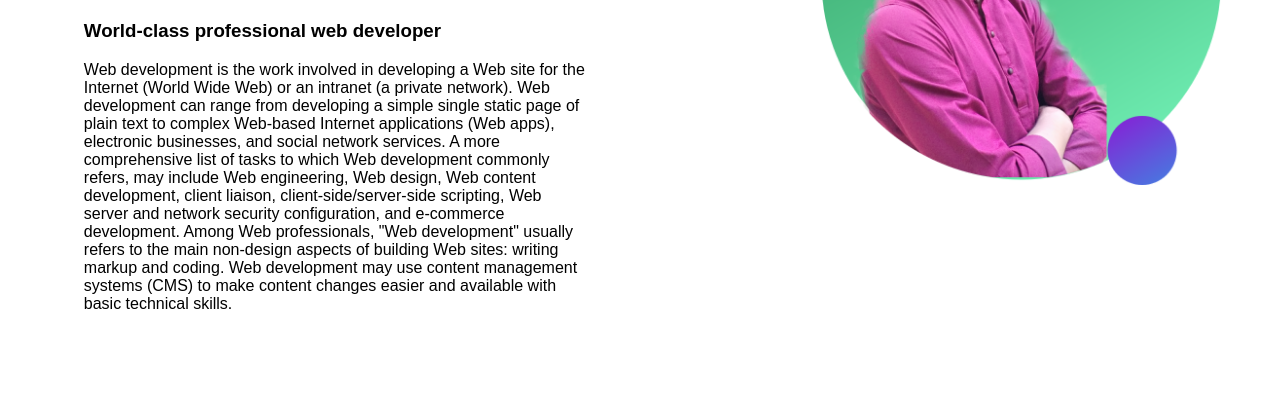
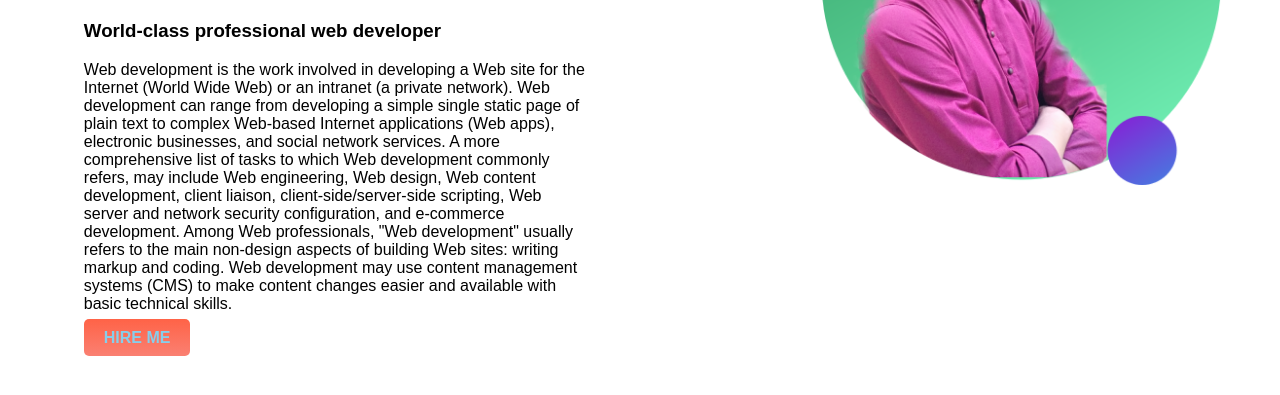
Before and after one commit to fakhruddin07/my-web-portfolio, a plain HTML site: page index.html in a window 1280 px wide. Shown: the part 279-674 px from the top of the page. Drawn offline with Linux system fonts and the light colour scheme; a web font is replaced by a local one.

Commit message:
added link button

```diff
--- a/index.html
+++ b/index.html
@@ -17,6 +17,7 @@
             <p>
                 Web development is the work involved in developing a Web site for the Internet (World Wide Web) or an intranet (a private network). Web development can range from developing a simple single static page of plain text to complex Web-based Internet applications (Web apps), electronic businesses, and social network services. A more comprehensive list of tasks to which Web development commonly refers, may include Web engineering, Web design, Web content development, client liaison, client-side/server-side scripting, Web server and network security configuration, and e-commerce development. Among Web professionals, "Web development" usually refers to the main non-design aspects of building Web sites: writing markup and coding. Web development may use content management systems (CMS) to make content changes easier and available with basic technical skills.
             </p>
+            <a class="link-button" target="_blank" href="https://www.linkedin.com/in/fakhruddin-ahmed-2a5885193/">HIRE ME</a>
         </div>
         <div class="half-width">
             <img src="Images/image 13.png">
--- a/style.css
+++ b/style.css
@@ -16,3 +16,11 @@ h1{
 img{
     width: 100%;
 }
+.link-button{
+    text-decoration: none;
+    color: skyblue;
+    background-image: linear-gradient(tomato, salmon);
+    font-weight: 750;
+    border-radius: 5px;
+    padding: 10px 20px;
+}
```
